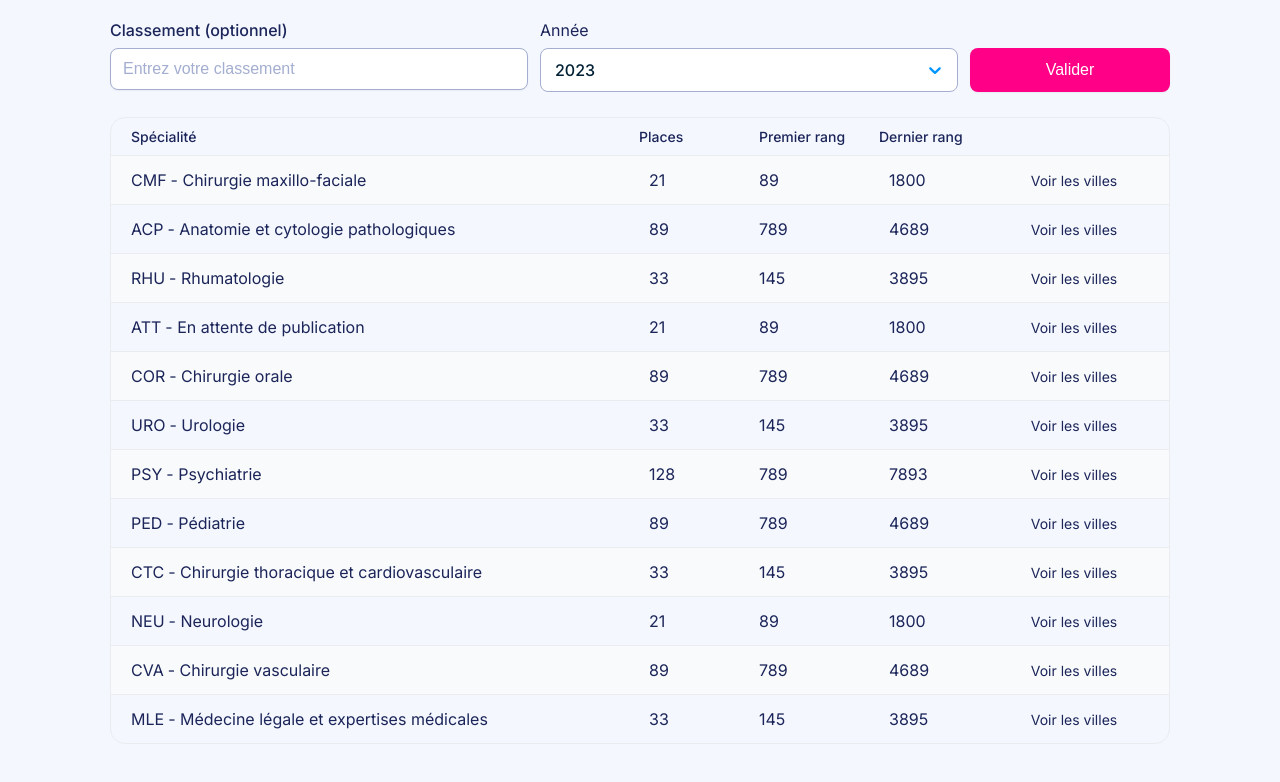
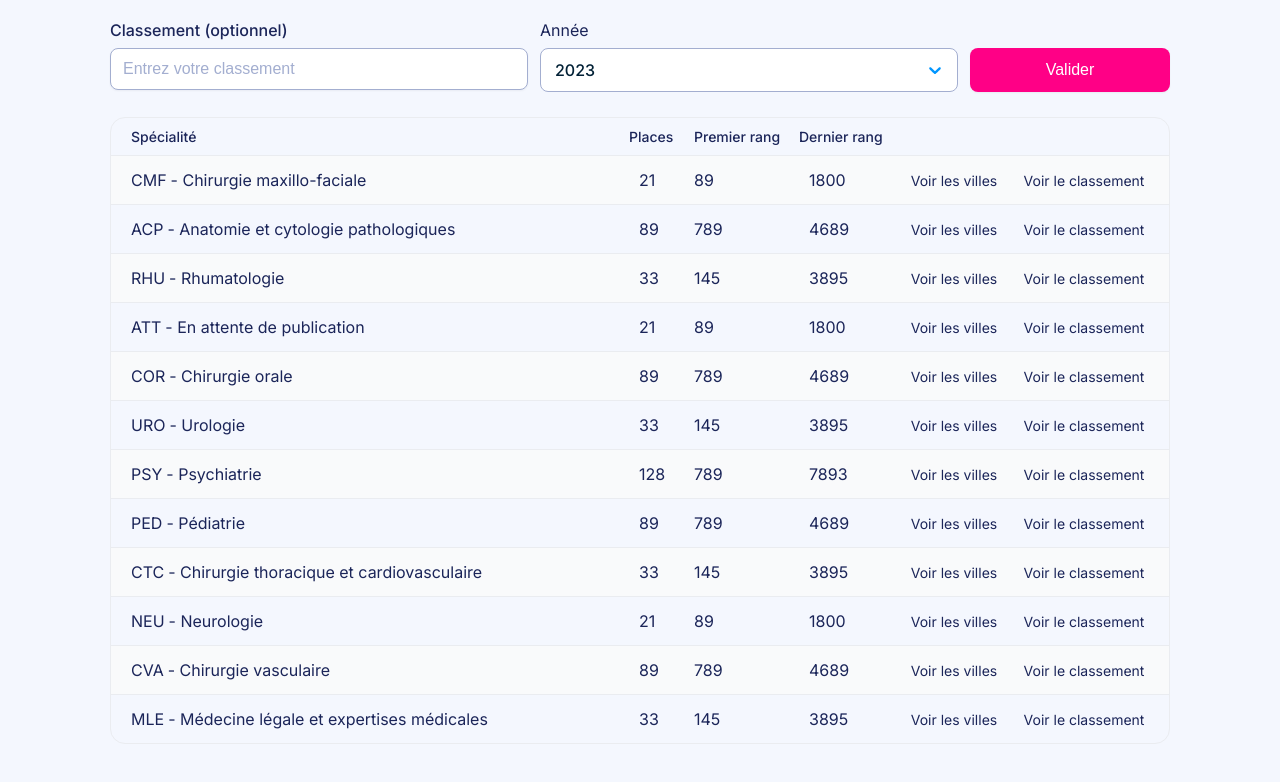
Before and after one commit to RaphaelEscrig/ecn-speci-rank, a Next.js app: page /specialties in a window 1280 px wide. Shown: the top 782 px of the page. Built offline with nearby package versions, Linux system fonts and the light colour scheme.

Commit message:
feat: add listing

```diff
--- a/src/modules/specialties/core/domain/factories/specialty.factory.ts
+++ b/src/modules/specialties/core/domain/factories/specialty.factory.ts
@@ -1,5 +1,9 @@
 /** MODELS */
-import type { Specialty } from "@/modules/specialties/core/domain/models";
+import type { SpecialtyCode } from "@/modules/shared/domain/models";
+import type {
+	Specialty,
+	SpecialtyRanking,
+} from "@/modules/specialties/core/domain/models";
 
 export class SpecialtyFactory {
 	public static createSpecialtiesPerYear(): Specialty.PerYear[] {
@@ -78,4 +82,68 @@ export class SpecialtyFactory {
 			},
 		];
 	}
+
+	public static createSpecialtyRankingPerYear(
+		specialty: SpecialtyCode = "CMF",
+		year = 2023
+	): SpecialtyRanking.Rank[] {
+		return [
+			{
+				specialty,
+				year,
+				rank: 1,
+				intern: "John Doe",
+				city: "Bordeaux",
+			},
+			{
+				specialty,
+				year,
+				rank: 2,
+				intern: "Jhin Dil",
+				city: "Strasbourg",
+			},
+			{
+				specialty,
+				year,
+				rank: 3,
+				intern: "Lula Yuj",
+				city: "Rennes",
+			},
+			{
+				specialty,
+				year,
+				rank: 4,
+				intern: "Mast Bard",
+				city: "Amiens",
+			},
+			{
+				specialty,
+				year,
+				rank: 5,
+				intern: "Roat Bzar",
+				city: "Montpellier",
+			},
+			{
+				specialty,
+				year,
+				rank: 6,
+				intern: "Basil Lud",
+				city: "Rennes",
+			},
+			{
+				specialty,
+				year,
+				rank: 7,
+				intern: "Rita Ota",
+				city: "Grenoble",
+			},
+			{
+				specialty,
+				year,
+				rank: 8,
+				intern: "Yan Jurd",
+				city: "Clermont-Ferrand",
+			},
+		];
+	}
 }
--- a/src/modules/specialties/core/infrastructure/in-memory/in-memory-specialties.gateway.ts
+++ b/src/modules/specialties/core/infrastructure/in-memory/in-memory-specialties.gateway.ts
@@ -1,7 +1,11 @@
 /** FACTORIES */
 import { SpecialtyFactory } from "@/modules/specialties/core/domain/factories/specialty.factory";
 /** MODELS */
-import type { Specialty } from "@/modules/specialties/core/domain/models";
+import type { SpecialtyCode } from "@/modules/shared/domain/models";
+import type {
+	Specialty,
+	SpecialtyRanking,
+} from "@/modules/specialties/core/domain/models";
 /** PORTS */
 import type { ISpecialtiesGateway } from "@/modules/specialties/core/domain/ports/specialties.port";
 
@@ -9,4 +13,11 @@ export class InMemorySpecialtiesGateway implements ISpecialtiesGateway {
 	public async findAllPerYear(_: number): Promise<Specialty.PerYear[]> {
 		return SpecialtyFactory.createSpecialtiesPerYear();
 	}
+
+	public async findRanking(
+		specialty: SpecialtyCode,
+		year: number
+	): Promise<SpecialtyRanking.Rank[]> {
+		return SpecialtyFactory.createSpecialtyRankingPerYear(specialty, year);
+	}
 }
--- a/src/modules/specialties/core/locales/fr.json
+++ b/src/modules/specialties/core/locales/fr.json
@@ -5,7 +5,8 @@
 		"listing-head-places": "Places",
 		"listing-head-best-rank": "Premier rang",
 		"listing-head-worst-rank": "Dernier rang",
-		"listing-see-cities": "Voir les villes"
+		"listing-see-cities": "Voir les villes",
+		"listing-see-ranking": "Voir le classement"
 	},
 	"SpecialtiesListingFilters": {
 		"year-label": "Année",
@@ -13,6 +14,13 @@
 		"rank-label": "Classement (optionnel)",
 		"rank-placeholder": "Entrez votre classement",
 		"submit": "Valider"
+	},
+	"SpecialtiesRankingPage": {
+		"listing-loading": "Récupération des données en cours…",
+		"listing-head-rank": "Classement",
+		"listing-head-intern": "Interne",
+		"listing-head-city": "Ville",
+		"go-to-specialties-listing": "Retour aux spécialités"
 	},
 	"SpecialtiesRankingFilters": {
 		"year-label": "Année",
--- a/src/modules/specialties/react/pages/listing/specialties-listing.module.scss
+++ b/src/modules/specialties/react/pages/listing/specialties-listing.module.scss
@@ -1,9 +1,4 @@
 #page {
-	// display: flex;
-	// flex-direction: column;
-	// justify-content: center;
-	// align-content: center;
-	// gap: 20px;
 	padding: 20px;
 	max-width: 1100px;
 	margin: auto;
@@ -19,15 +14,16 @@
 .listingContentRow {
 	padding: 0.625rem;
 	display: grid;
-	grid-template-columns: 80px 50px 80px 1fr;
-	gap: 10px;
+	grid-template-columns: 70px 50px 80px 100px;
+	gap: 5px;
 
 	span {
 		color: "#1b2559";
 	}
 }
 
-.listingContentFirstRank {
+.listingContentFirstRank,
+.seeRanking {
 	display: none;
 }
 
@@ -85,12 +81,23 @@
 	}
 }
 
+@media screen and (min-width: 576px) {
+	.listingHead,
+	.listingContentRow {
+		grid-template-columns: 70px 80px 100px 100px 150px;
+	}
+
+	.seeRanking {
+		display: block;
+	}
+}
+
 @media screen and (min-width: 768px) {
 	.listingHead,
 	.listingContentRow {
 		padding: 0.625rem 1.25rem;
-		gap: 20px;
-		grid-template-columns: 1fr 100px 100px 100px 150px;
+		gap: 15px;
+		grid-template-columns: 1fr 50px 90px 90px 100px 130px;
 	}
 
 	.listingHead {
@@ -124,6 +131,10 @@
 }
 
 @media screen and (min-width: 992px) {
+	.seeRanking {
+		display: block;
+	}
+
 	.listingContentRow {
 		.listingContentSpecialty {
 			.listingContentSpecialtyFullName {
--- a/src/modules/specialties/react/pages/listing/specialties-listing.page.tsx
+++ b/src/modules/specialties/react/pages/listing/specialties-listing.page.tsx
@@ -34,6 +34,7 @@ const Listing = async ({ rank, year }: { rank?: number; year: number }) => {
 				</span>
 				<span>{t("SpecialtiesListingPage.listing-head-worst-rank")}</span>
 				<div />
+				<div className={styles.seeRanking} />
 			</div>
 
 			<div className={styles.listingContent}>
@@ -69,6 +70,12 @@ const Listing = async ({ rank, year }: { rank?: number; year: number }) => {
 						>
 							{t("SpecialtiesListingPage.listing-see-cities")}
 						</Link>
+						<Link
+							className={styles.seeRanking}
+							href={`/specialties/ranking?year=${year}&specialty=${specialty.specialty}`}
+						>
+							{t("SpecialtiesListingPage.listing-see-ranking")}
+						</Link>
 					</div>
 				))}
 			</div>
--- a/src/modules/specialties/react/pages/ranking/specialties-ranking.module.scss
+++ b/src/modules/specialties/react/pages/ranking/specialties-ranking.module.scss
@@ -1,12 +1,26 @@
 #page {
-	// display: flex;
-	// flex-direction: column;
-	// justify-content: center;
-	// align-content: center;
-	// gap: 20px;
 	padding: 20px;
 	max-width: 1100px;
 	margin: auto;
+}
+
+.goToSpecialties {
+	display: flex;
+	align-items: center;
+	gap: 0.5rem;
+	margin-bottom: 30px;
+	font-size: 14px;
+
+	&:hover {
+		font-weight: 500;
+	}
+
+	svg {
+		position: relative;
+		top: 1px;
+		width: 18px;
+		height: 18px;
+	}
 }
 
 .listingContainer {
@@ -19,16 +33,12 @@
 .listingContentRow {
 	padding: 0.625rem;
 	display: grid;
-	grid-template-columns: 80px 50px 80px 1fr;
+	grid-template-columns: 80px 1fr 1fr;
 	gap: 10px;
 
 	span {
 		color: "#1b2559";
 	}
-}
-
-.listingContentFirstRank {
-	display: none;
 }
 
 .listingHead {
@@ -52,30 +62,6 @@
 		}
 	}
 
-	.listingContentSpecialty {
-		display: flex;
-		gap: 4px;
-
-		.listingContentSpecialtyFullName {
-			display: none;
-		}
-	}
-
-	.listingContentRowPlaces,
-	.listingContentRowFirstRank,
-	.listingContentRowLastRank {
-		padding-left: 10px;
-	}
-
-	a {
-		font-size: 12px;
-		text-align: center;
-
-		&:hover {
-			font-weight: 500;
-		}
-	}
-
 	&:nth-child(odd) {
 		background-color: #f9fafb;
 	}
@@ -90,7 +76,7 @@
 	.listingContentRow {
 		padding: 0.625rem 1.25rem;
 		gap: 20px;
-		grid-template-columns: 1fr 100px 100px 100px 150px;
+		grid-template-columns: 100px 1fr 1fr;
 	}
 
 	.listingHead {
@@ -98,10 +84,6 @@
 			font-size: 0.875rem;
 			font-weight: 500;
 		}
-	}
-
-	.listingContentFirstRank {
-		display: block;
 	}
 
 	.listingContentRow {
@@ -122,13 +104,3 @@
 		}
 	}
 }
-
-@media screen and (min-width: 992px) {
-	.listingContentRow {
-		.listingContentSpecialty {
-			.listingContentSpecialtyFullName {
-				display: block;
-			}
-		}
-	}
-}
```
Also changed, not shown: src/modules/specialties/core/domain/ports/specialties.port.ts (+10 -1 lines), src/modules/specialties/core/use-cases/find-specialties-ranking-per-year.use-case.ts (added, +28 -0 lines), src/modules/specialties/react/pages/ranking/specialties-ranking.page.tsx (+67 -59 lines).
